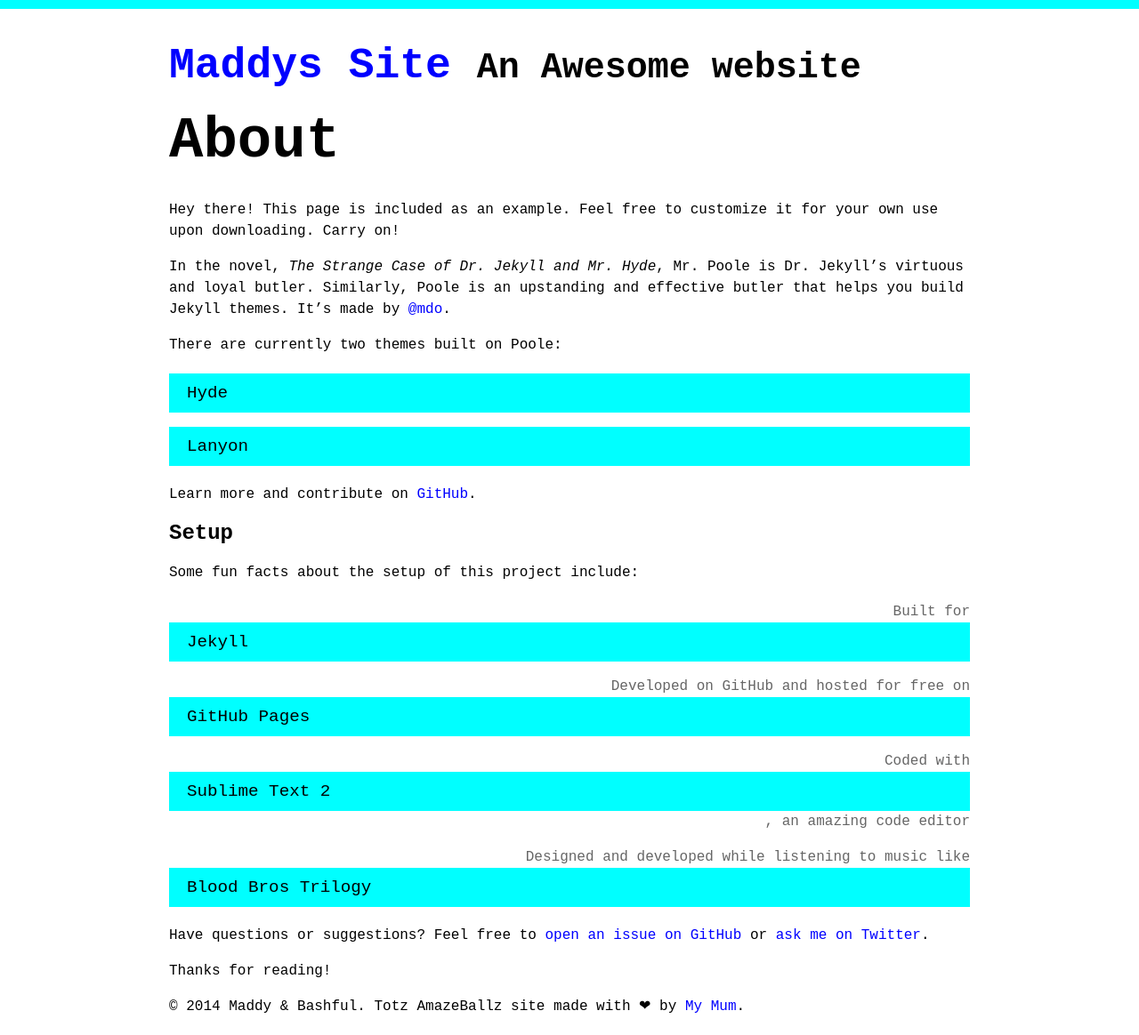
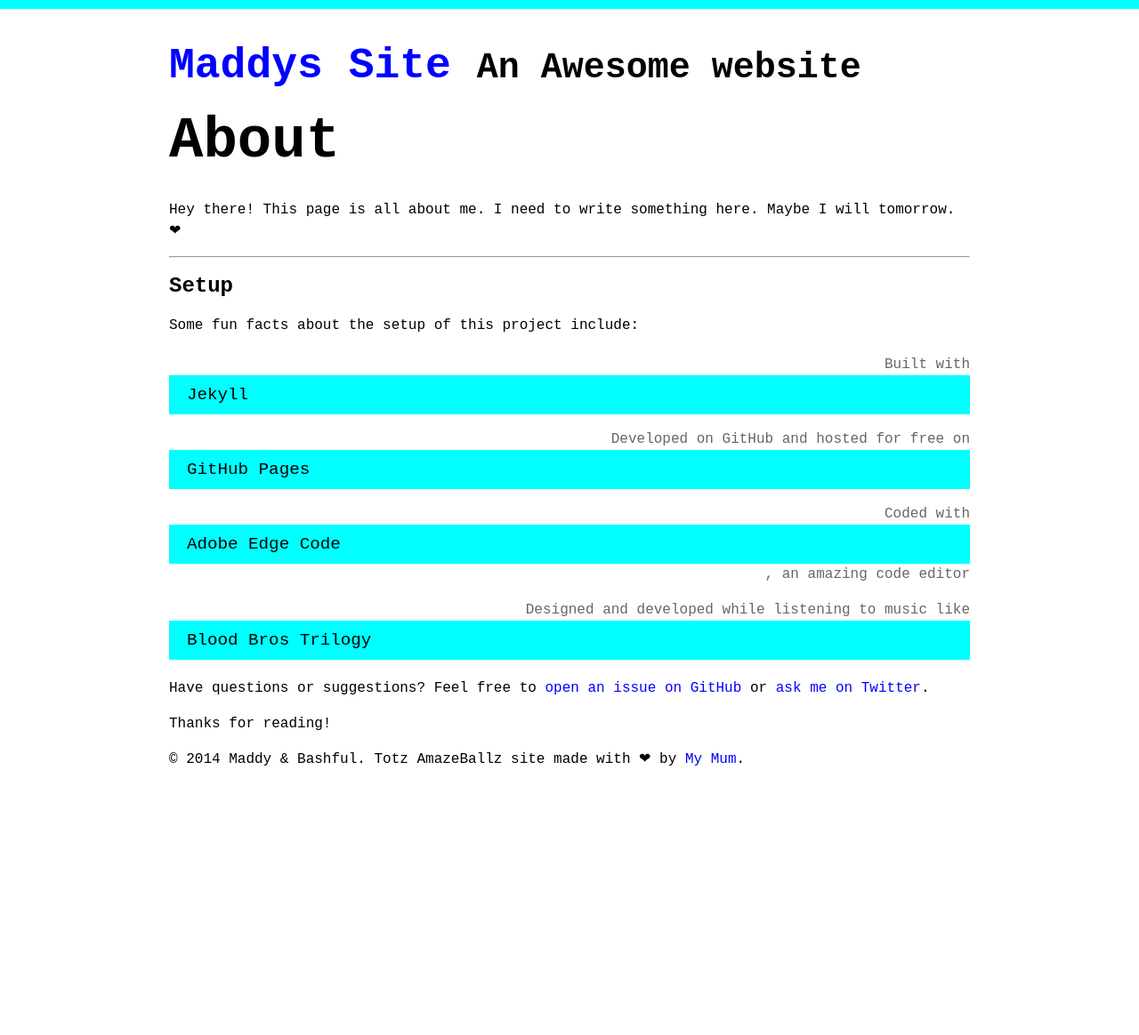
Before and after one commit to roachhd/maddy, a Jekyll site: the page built from about.md, in a window 1280 px wide. Shown: the whole page at 89% size. Built offline with Jekyll 4.4.1, drawn with Linux system fonts in a browser that asks for light colours; after the commit the page ends 900 px from its top, so only the background shows below that.

Commit message:
Update about.md

```diff
--- a/about.md
+++ b/about.md
@@ -4,27 +4,19 @@
 ---
 
 <p class="message">
-  Hey there! This page is included as an example. Feel free to customize it for your own use upon downloading. Carry on!
-</p>
+  Hey there! This page is all about me. I need to write something here. Maybe I will tomorrow. ❤ </p>
 
-In the novel, *The Strange Case of Dr. Jekyll and Mr. Hyde*, Mr. Poole is Dr. Jekyll's virtuous and loyal butler. Similarly, Poole is an upstanding and effective butler that helps you build Jekyll themes. It's made by [@mdo](https://twitter.com/mdo).
-
-There are currently two themes built on Poole:
-
-* [Hyde](http://hyde.getpoole.com)
-* [Lanyon](http://lanyon.getpoole.com)
-
-Learn more and contribute on [GitHub](https://github.com/poole).
+---
 
 ## Setup
 
 Some fun facts about the setup of this project include:
 
-* Built for [Jekyll](http://jekyllrb.com)
+* Built with [Jekyll](http://jekyllrb.com)
 * Developed on GitHub and hosted for free on [GitHub Pages](https://pages.github.com)
-* Coded with [Sublime Text 2](http://sublimetext.com), an amazing code editor
+* Coded with [Adobe Edge Code](http://adobe.com), an amazing code editor
 * Designed and developed while listening to music like [Blood Bros Trilogy](https://soundcloud.com/maddecent/sets/blood-bros-series)
 
-Have questions or suggestions? Feel free to [open an issue on GitHub](https://github.com/poole/poole/issues/new) or [ask me on Twitter](https://twitter.com/mdo).
+Have questions or suggestions? Feel free to [open an issue on GitHub](https://github.com/roachhd/maddy/issues/new) or [ask me on Twitter](https://twitter.com/mektball).
 
 Thanks for reading!
```
